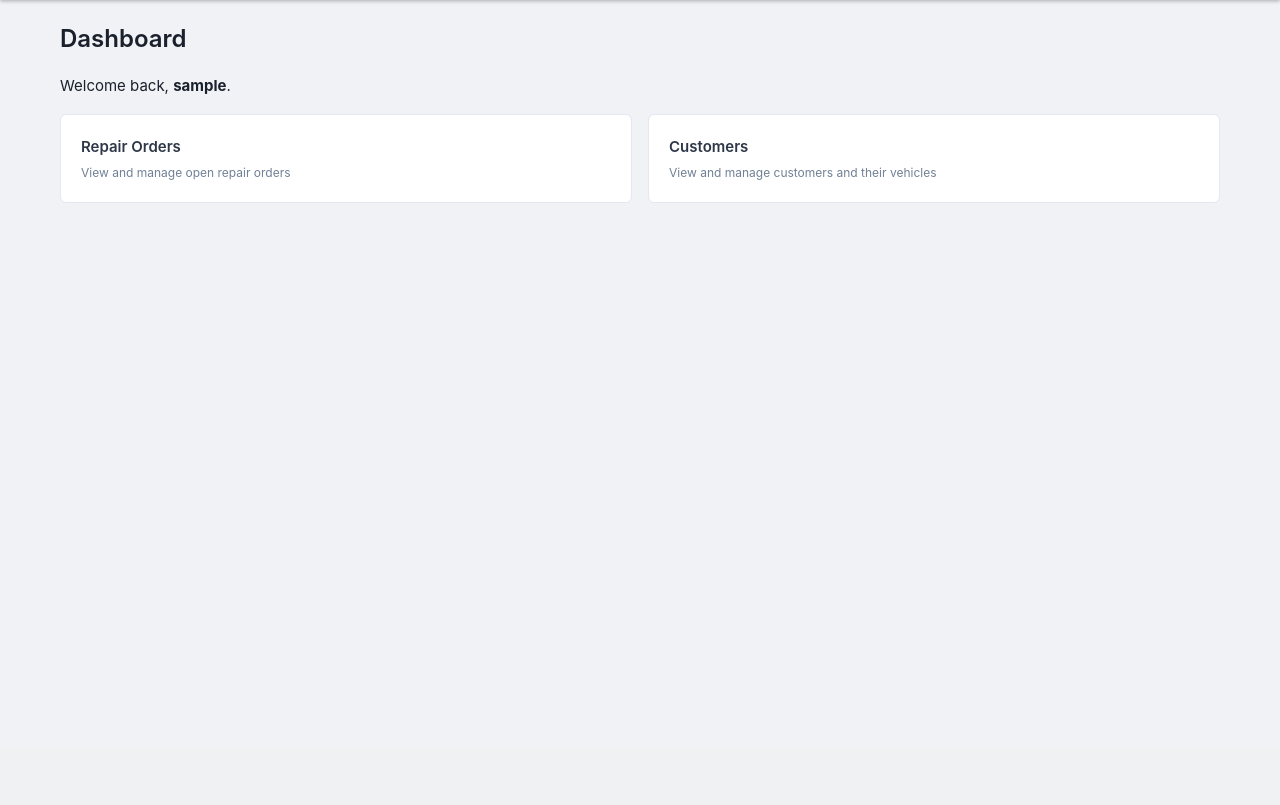
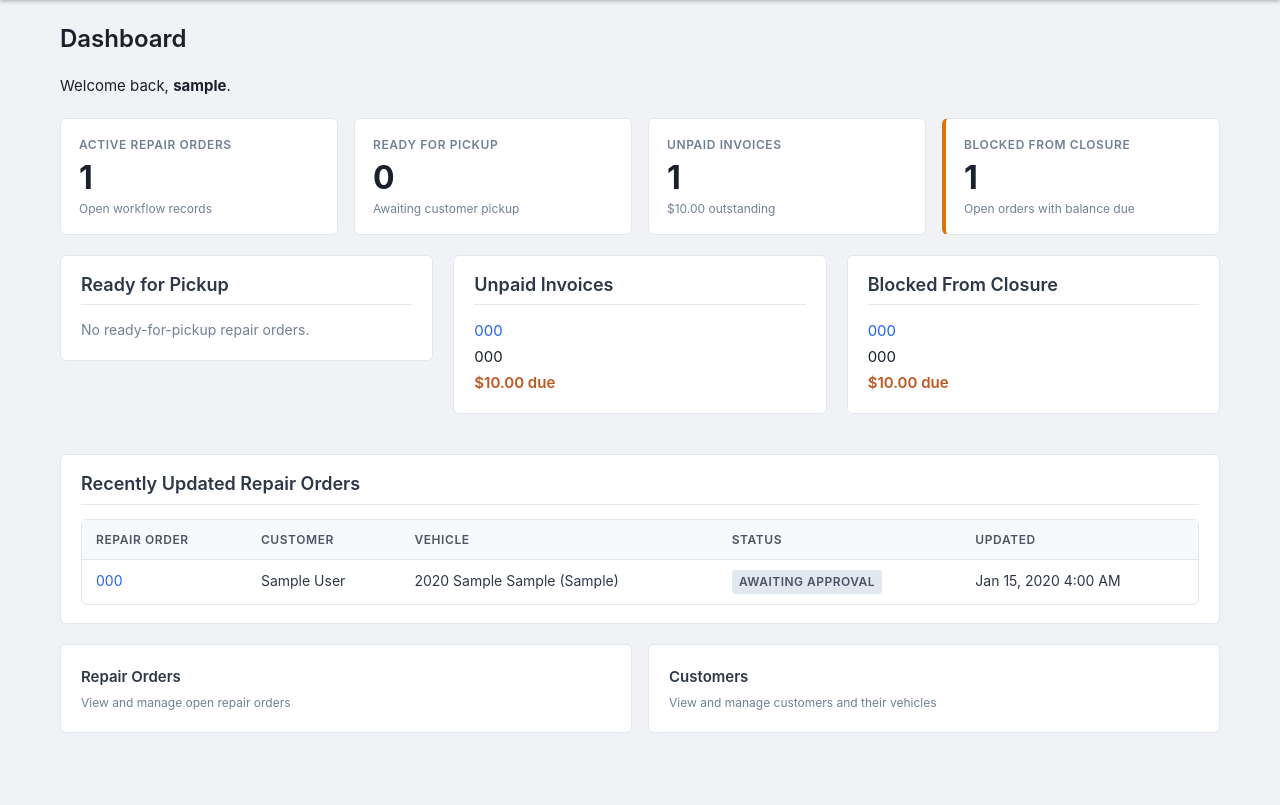
Before and after one commit to Hone648/unicos, a Django app: page / in a window 1280 px wide. Shown: the part 52-857 px from the top of the page. Before the commit the page ends 255 px from the top, so only its background shows below. Run offline with Django 5.2, Linux system fonts and the light colour scheme; a user stored in the database is signed in; tables that the repository leaves empty hold one stand-in row (values such as "Sample post"); parts of the project's set-up code (start-up, migrations or seed data) failed here and were passed over.

Commit message:
feat: add dashboard workflow visibility
Adds read-only dashboard workflow metrics and attention lists for active repair orders, ready-for-pickup work, unpaid invoices, closure blockers, and recently updated repair orders.

```diff
--- a/app/core/views.py
+++ b/app/core/views.py
@@ -1,12 +1,64 @@
+from decimal import Decimal
+
 from django.contrib.auth.decorators import login_required
 from django.db import connections
 from django.http import JsonResponse
 from django.shortcuts import render
 
+from billing.models import Invoice
+from repair_orders.business_rules import (
+    FINAL_REPAIR_ORDER_STATUSES,
+    is_final_repair_order_status,
+)
+from repair_orders.models import RepairOrder
+
+
+def _dashboard_context():
+    active_repair_orders = RepairOrder.objects.exclude(
+        status__in=FINAL_REPAIR_ORDER_STATUSES
+    )
+    ready_for_pickup = active_repair_orders.filter(
+        status=RepairOrder.Status.READY_FOR_PICKUP
+    ).select_related("customer", "vehicle").order_by("-updated_at", "-id")
+
+    invoices = (
+        Invoice.objects.exclude(status=Invoice.Status.VOID)
+        .select_related("repair_order", "repair_order__customer", "repair_order__vehicle")
+        .order_by("-updated_at", "-id")
+    )
+    unpaid_invoices = [
+        invoice for invoice in invoices if invoice.balance_due > 0
+    ]
+    blocked_from_closure_invoices = [
+        invoice
+        for invoice in unpaid_invoices
+        if not is_final_repair_order_status(invoice.repair_order.status)
+    ]
+
+    recent_repair_orders = RepairOrder.objects.select_related(
+        "customer", "vehicle"
+    ).order_by("-updated_at", "-id")[:5]
+
+    return {
+        "active_repair_order_count": active_repair_orders.count(),
+        "repair_orders_status_ready_for_pickup": RepairOrder.Status.READY_FOR_PICKUP,
+        "ready_for_pickup_count": ready_for_pickup.count(),
+        "ready_for_pickup_repair_orders": list(ready_for_pickup[:5]),
+        "unpaid_invoice_count": len(unpaid_invoices),
+        "unpaid_invoice_total": sum(
+            (invoice.balance_due for invoice in unpaid_invoices),
+            start=Decimal("0.00"),
+        ),
+        "unpaid_invoices": unpaid_invoices[:5],
+        "blocked_from_closure_count": len(blocked_from_closure_invoices),
+        "blocked_from_closure_invoices": blocked_from_closure_invoices[:5],
+        "recent_repair_orders": list(recent_repair_orders),
+    }
+
 
 @login_required
 def dashboard(request):
-    return render(request, "core/dashboard.html")
+    return render(request, "core/dashboard.html", _dashboard_context())
 
 
 def healthz(request):
--- a/app/static/css/unicos.css
+++ b/app/static/css/unicos.css
@@ -511,6 +511,80 @@ tbody tr:hover { background: #f7fafc; }
    Dashboard quick links
    -------------------------------------------------------------------------- */
 
+.dashboard-metrics {
+  display: grid;
+  grid-template-columns: repeat(auto-fit, minmax(190px, 1fr));
+  gap: 1rem;
+  margin: 1.25rem 0;
+}
+
+.dashboard-metric {
+  display: block;
+  background: #fff;
+  border: 1px solid #e2e8f0;
+  border-radius: 6px;
+  padding: 1rem 1.125rem;
+  color: #2d3748;
+}
+
+a.dashboard-metric:hover {
+  border-color: #2563eb;
+  box-shadow: 0 2px 8px rgba(37,99,235,0.12);
+  text-decoration: none;
+}
+
+.dashboard-metric--warning {
+  border-left: 4px solid #d97706;
+}
+
+.dashboard-metric__label,
+.dashboard-metric__hint {
+  display: block;
+  color: #718096;
+  font-size: 0.75rem;
+}
+
+.dashboard-metric__label {
+  font-weight: 600;
+  text-transform: uppercase;
+  letter-spacing: 0.05em;
+}
+
+.dashboard-metric__value {
+  display: block;
+  color: #1a202c;
+  font-size: 2rem;
+  font-weight: 700;
+  line-height: 1.15;
+  margin: 0.35rem 0 0.125rem;
+}
+
+.dashboard-card-grid {
+  align-items: start;
+}
+
+.dashboard-list {
+  list-style: none;
+  margin: 0;
+  padding: 0;
+}
+
+.dashboard-list__item {
+  display: grid;
+  gap: 0.125rem;
+  padding: 0.625rem 0;
+  border-bottom: 1px solid #edf2f7;
+}
+
+.dashboard-list__item:first-child {
+  padding-top: 0;
+}
+
+.dashboard-list__item:last-child {
+  padding-bottom: 0;
+  border-bottom: none;
+}
+
 .quick-links {
   display: grid;
   grid-template-columns: repeat(auto-fit, minmax(200px, 1fr));
--- a/app/templates/core/dashboard.html
+++ b/app/templates/core/dashboard.html
@@ -7,6 +7,121 @@
     <h1>Dashboard</h1>
   </div>
   <p>Welcome back, <strong>{{ user.get_username }}</strong>.</p>
+
+  <div class="dashboard-metrics">
+    <a class="dashboard-metric" href="{% url 'repair_orders:list' %}">
+      <span class="dashboard-metric__label">Active Repair Orders</span>
+      <span class="dashboard-metric__value">{{ active_repair_order_count }}</span>
+      <span class="dashboard-metric__hint">Open workflow records</span>
+    </a>
+    <a class="dashboard-metric" href="{% url 'repair_orders:list' %}?status={{ repair_orders_status_ready_for_pickup }}">
+      <span class="dashboard-metric__label">Ready for Pickup</span>
+      <span class="dashboard-metric__value">{{ ready_for_pickup_count }}</span>
+      <span class="dashboard-metric__hint">Awaiting customer pickup</span>
+    </a>
+    <div class="dashboard-metric">
+      <span class="dashboard-metric__label">Unpaid Invoices</span>
+      <span class="dashboard-metric__value">{{ unpaid_invoice_count }}</span>
+      <span class="dashboard-metric__hint">${{ unpaid_invoice_total|floatformat:2 }} outstanding</span>
+    </div>
+    <div class="dashboard-metric dashboard-metric--warning">
+      <span class="dashboard-metric__label">Blocked From Closure</span>
+      <span class="dashboard-metric__value">{{ blocked_from_closure_count }}</span>
+      <span class="dashboard-metric__hint">Open orders with balance due</span>
+    </div>
+  </div>
+
+  <div class="card-grid dashboard-card-grid">
+    <section class="card">
+      <h2>Ready for Pickup</h2>
+      {% if ready_for_pickup_repair_orders %}
+        <ul class="dashboard-list">
+          {% for ro in ready_for_pickup_repair_orders %}
+            <li class="dashboard-list__item">
+              <a href="{% url 'repair_orders:detail' ro.pk %}">{{ ro.repair_order_number }}</a>
+              <span>{{ ro.customer.display_name }}</span>
+              <span class="muted-text">{{ ro.vehicle }}</span>
+            </li>
+          {% endfor %}
+        </ul>
+      {% else %}
+        <p class="muted-text">No ready-for-pickup repair orders.</p>
+      {% endif %}
+    </section>
+
+    <section class="card">
+      <h2>Unpaid Invoices</h2>
+      {% if unpaid_invoices %}
+        <ul class="dashboard-list">
+          {% for invoice in unpaid_invoices %}
+            <li class="dashboard-list__item">
+              <a href="{% url 'billing:invoice_detail' invoice.pk %}">{{ invoice.invoice_number }}</a>
+              <span>{{ invoice.repair_order.repair_order_number }}</span>
+              <span class="amount-due">${{ invoice.balance_due|floatformat:2 }} due</span>
+            </li>
+          {% endfor %}
+        </ul>
+      {% else %}
+        <p class="muted-text">No unpaid invoices.</p>
+      {% endif %}
+    </section>
+
+    <section class="card">
+      <h2>Blocked From Closure</h2>
+      {% if blocked_from_closure_invoices %}
+        <ul class="dashboard-list">
+          {% for invoice in blocked_from_closure_invoices %}
+            <li class="dashboard-list__item">
+              <a href="{% url 'repair_orders:detail' invoice.repair_order.pk %}">
+                {{ invoice.repair_order.repair_order_number }}
+              </a>
+              <span>{{ invoice.invoice_number }}</span>
+              <span class="amount-due">${{ invoice.balance_due|floatformat:2 }} due</span>
+            </li>
+          {% endfor %}
+        </ul>
+      {% else %}
+        <p class="muted-text">No repair orders blocked from closure.</p>
+      {% endif %}
+    </section>
+  </div>
+
+  <section class="card">
+    <h2>Recently Updated Repair Orders</h2>
+    {% if recent_repair_orders %}
+      <div class="table-wrap">
+        <table>
+          <thead>
+            <tr>
+              <th>Repair Order</th>
+              <th>Customer</th>
+              <th>Vehicle</th>
+              <th>Status</th>
+              <th>Updated</th>
+            </tr>
+          </thead>
+          <tbody>
+            {% for ro in recent_repair_orders %}
+              <tr>
+                <td><a href="{% url 'repair_orders:detail' ro.pk %}">{{ ro.repair_order_number }}</a></td>
+                <td>{{ ro.customer.display_name }}</td>
+                <td>{{ ro.vehicle }}</td>
+                <td>
+                  <span class="status-badge status-{{ ro.status|slugify }}">
+                    {{ ro.get_status_display }}
+                  </span>
+                </td>
+                <td>{{ ro.updated_at|date:"M j, Y g:i A" }}</td>
+              </tr>
+            {% endfor %}
+          </tbody>
+        </table>
+      </div>
+    {% else %}
+      <p class="muted-text">No recent repair orders.</p>
+    {% endif %}
+  </section>
+
   <div class="quick-links">
     <a class="quick-link-card" href="{% url 'repair_orders:list' %}">
       Repair Orders
```
Also changed, not shown: app/core/tests_dashboard.py (added, +219 -0 lines), docs/ARCHITECTURE.md (+3 -0 lines), docs/DECISIONS/0026-dashboard-workflow-visibility.md (added, +26 -0 lines), docs/SLICE_PLAN.md (+1 -0 lines).
